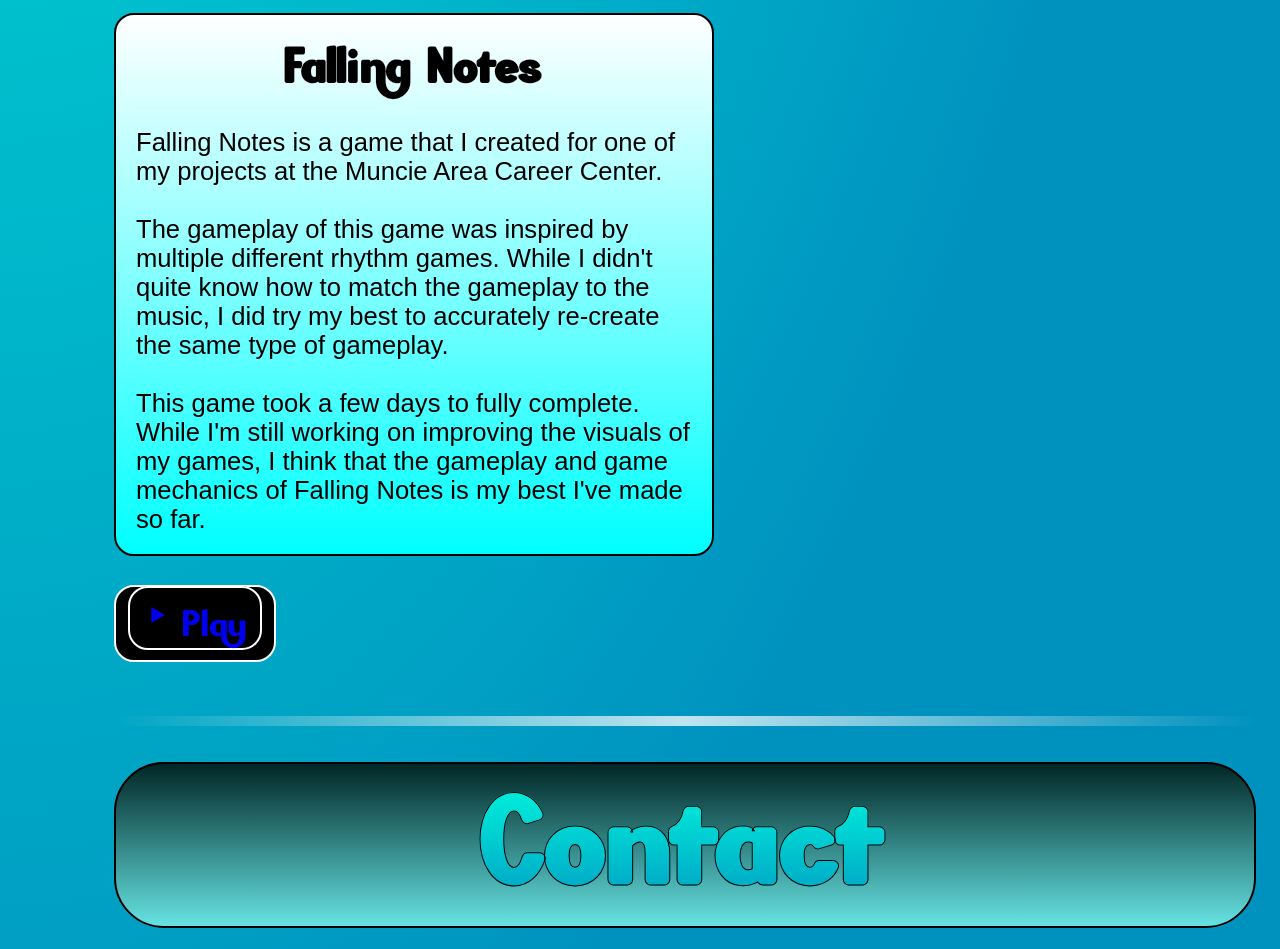
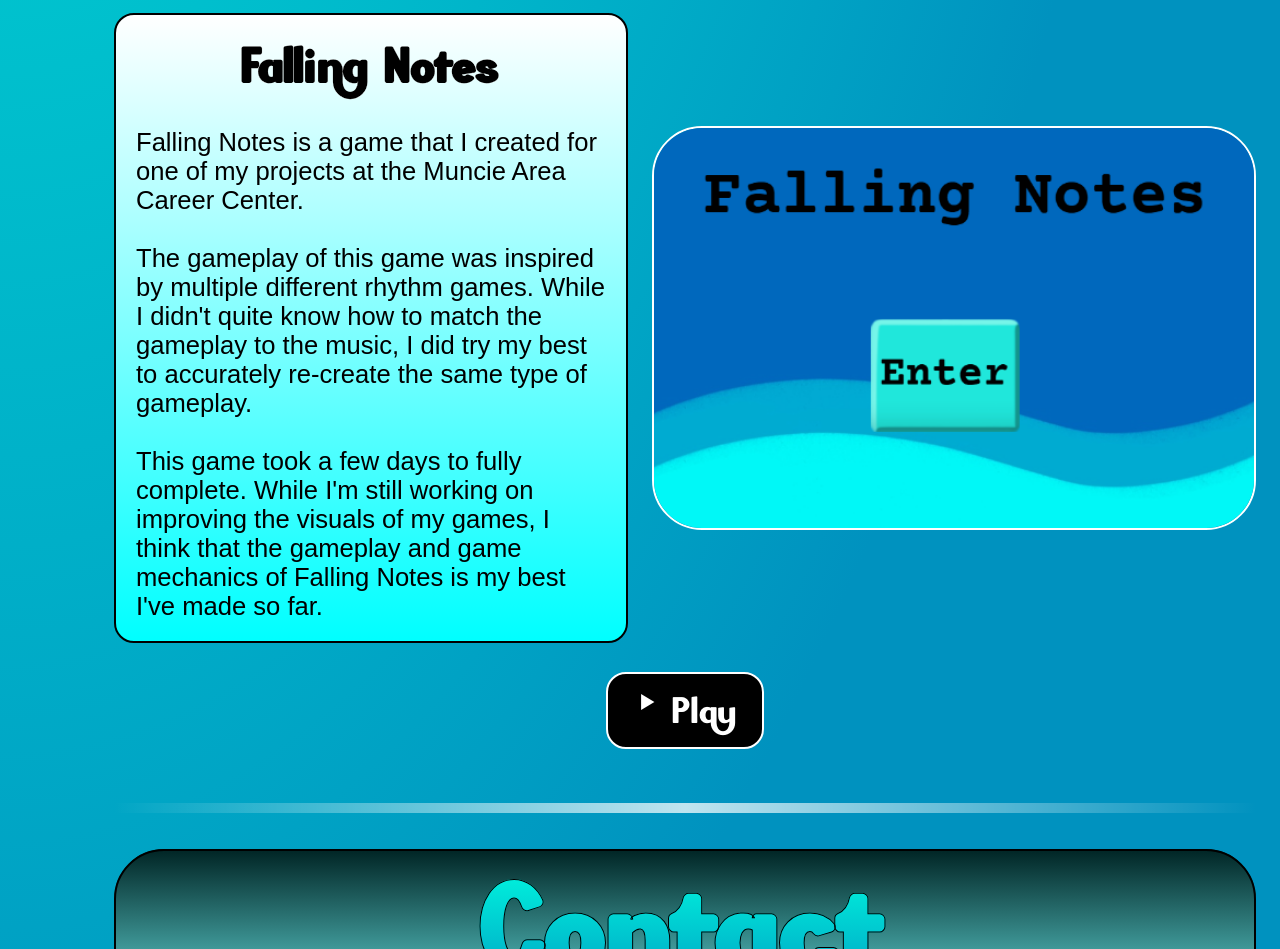
Before and after one commit to Jamal2047/Jamal-Demo-nextech-app, a plain HTML site: page about-me/about-me.html in a window 1280 px wide. Shown: the part 1820-2769 px from the top of the page. Drawn offline with nearby package versions, Linux system fonts and the light colour scheme; a web font is replaced by a local one.

Commit message:
My Finished Website

```diff
--- a/about-me/about-me.css
+++ b/about-me/about-me.css
@@ -274,24 +274,25 @@ html {
 
 .play-text {
     text-align: center;
+    color: white;
     font-family: "CreatorGenius", sans-serif;
     font-size: 3vw;
     vertical-align: text-top;
 }
 
 .falling-notes {
-    border: 2px solid white;
-    background-color: black;
+    color: white;
     padding: 12px;
     font-size: 2rem;
     border-radius: 20px;
 }
 
 .play-button {
-    border: 2px solid white;
     background-color: black;
+    color: white;
     padding: 12px;
     font-size: 2rem;
+    border: 2px solid white;
     border-radius: 20px;
 }
 
@@ -309,10 +310,55 @@ button:active,
     transform: scale(0.85);
 }
 
+.about-content,
+.project-content {
+    display: flex;
+    align-items: center;
+    gap: 24px;
+    flex-wrap: wrap;
+}
+
 .text-container {
+    flex: 1 1 400px;
     max-width: 600px;
     padding: 20px;
     border: 2px solid black;
     border-radius: 20px;
     background: linear-gradient(#ffffff, #00ffff);
 }
+
+.flex-container {
+    display: flex;
+    justify-content: center;
+    align-items: center;
+}
+
+.picture {
+    display: block;
+    width: 400px;
+    height: 400px;
+    object-fit: cover;
+}
+
+.picture-border {
+    flex-shrink: 0;
+    display: inline-block;
+    border: 2px solid white;
+    border-radius: 200px;
+    overflow: hidden;
+}
+
+.game {
+    display: block;
+    width: 600px;
+    height: 400px;
+    object-fit: cover;
+}
+
+.game-border {
+    display: inline-block;
+    flex-shrink: 0;
+    border: 2px solid white;
+    border-radius: 50px;
+    overflow: hidden;
+}
--- a/about-me/about-me.html
+++ b/about-me/about-me.html
@@ -81,12 +81,17 @@
         </div>
         <br>
         <br>
+        <div class="about-content">
           <div class="text-container">
             <p>My name is Jamal. I currently attend Muncie Central High School and I will be starting my senior year soon. I also spend half of my schools days at the Muncie Area Career Center learning about Software Development and creating many projects. From my classes at the Muncie Area Career Center, I have earned the PCEP Entry-Level Python Programmer certificate.</p>
             <br>
             <p>I've had an interest in technology and programming for practically my entire life. I've always been fascinated by what's behind the scenes of the many technologies that we use in our day-to-day lives. I've particularly always had an interest in video games and how people create them.</p>
             <br>
             <p>I started programming games when I was in middle school and since then, my passion for it has only grown.</p>
+          </div>
+          <div class="picture-border">
+            <img src="../nextech-picture.png" alt="Jamal Brown" class="picture">
+          </div>
         </div>
 
       </section>
@@ -105,6 +110,7 @@
         <br>
         <h5 style="color: rgb(0, 0, 0); -webkit-text-stroke: 0.2px rgb(255, 255, 255);">Here are some examples of my work!.</h5>
         <br>
+        <div class="project-content">
           <div class="text-container">
             <h5 style="color: rgb(0, 0, 0); -webkit-text-stroke: 0.2px rgb(255, 255, 255);">Falling Notes</h5>
             <br>
@@ -115,14 +121,21 @@
             <p>This game took a few days to fully complete. While I'm still working on improving the visuals of my games, I think that the gameplay and game mechanics of Falling Notes is my best I've made so far.</p>
           </div>
 
+          <div class="game-border">
+            <img src="../game-image.png" alt="image of the game, 'Falling Notes'" class="game">
+          </div>
+        </div>
+
         <br>
 
+        <div class="flex-container">
           <button class="play-button">
             <a href="https://platform.techsmart.codes/code/21385180/" class="falling-notes">
               <i class="bx bx-play" ></i>
               <span class="play-text">Play</span>
             </a>
           </button>
+        </div>
 
       </section>
 
```
Also changed, not shown: game-image.png (added), 1 other file. Lines whose indentation alone changed are shown as unchanged.
